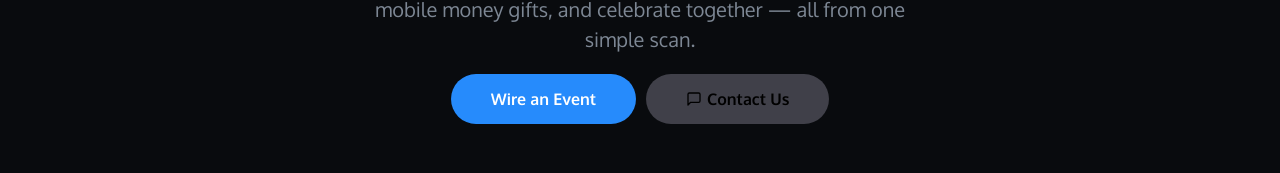
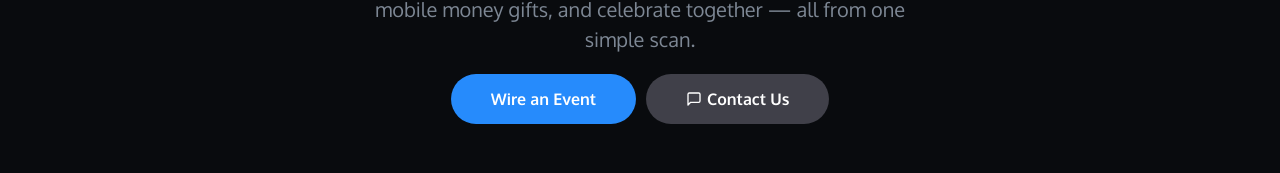
Before and after one commit to Sumally007/wedding-app, a React (Vite) app: page / in a window 1280 px wide. Shown: the part 338-511 px from the top of the page. Built offline with nearby package versions, Linux system fonts and the light colour scheme.

Commit message:
making some changes to the header buttons

```diff
--- a/src/Components/Header/Header.css
+++ b/src/Components/Header/Header.css
@@ -67,19 +67,9 @@
     color: #fff;
     font-size: 16px;
     font-weight: 700;
-
-    @media (max-width:480px) {
-        width: 180px;
-        padding: 0;
-    }
 }
 
-.buttons-container .btn-icon {
-    font-family: "Oxygen", sans-serif;
-    border: none;
-    outline: none;
-    padding: 15px 40px;
-    border-radius: 50px;
+.header-sect .buttons-container .btn-icon {
     background-color: rgb(64, 64, 73);
     text-align: center;
     display: flex;
--- a/src/Components/Header/Header.jsx
+++ b/src/Components/Header/Header.jsx
@@ -29,7 +29,7 @@ const Header = () => {
 
                 <Buttons
                     words={<span>Contact Us</span>}
-                    classname="btn-icon"
+                    classname="btn btn-icon"
                     icon={<FiMessageSquare className='message-icon' />} >
                 </Buttons>
             </div>
```
